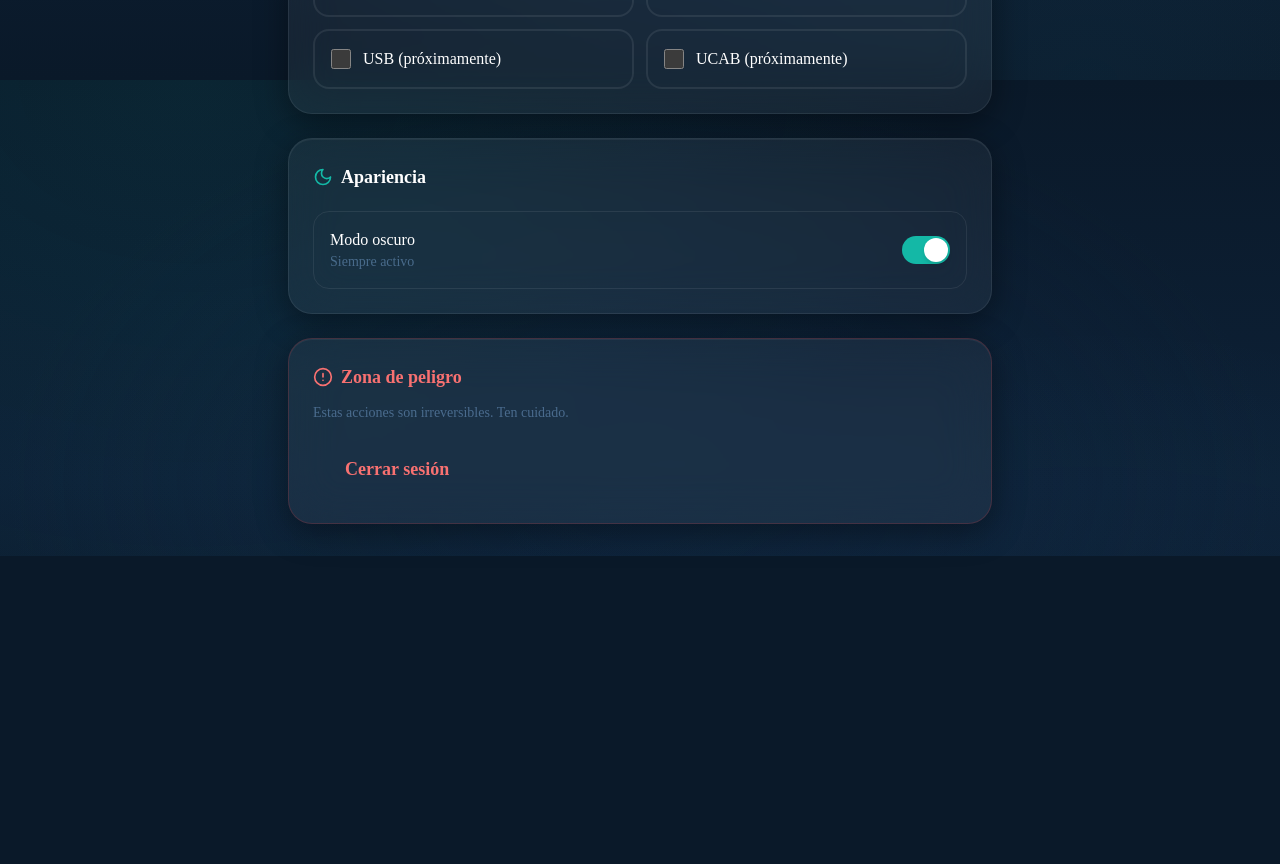
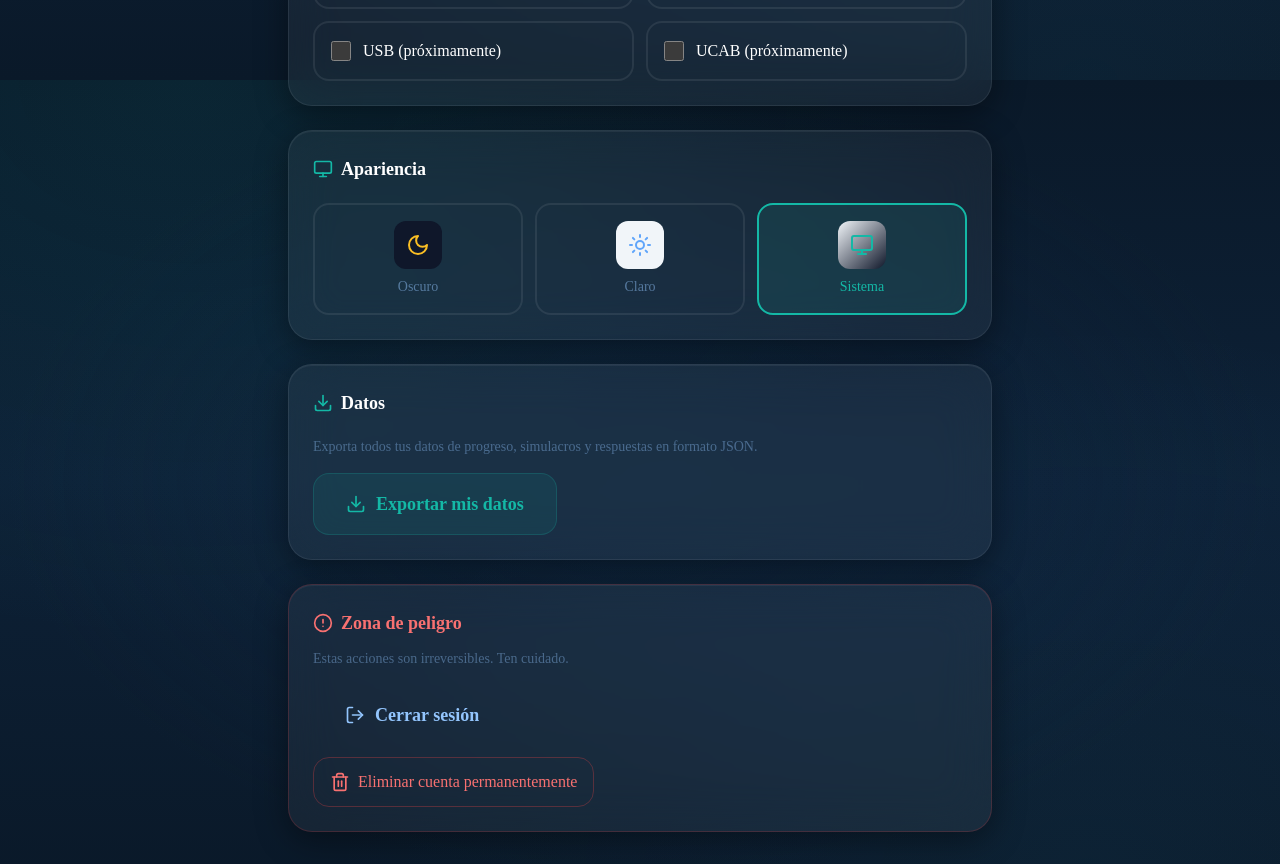
Before and after one commit to guayamuripm-boop/XilexUniversidad, a Next.js app: page /settings in a window 1280 px wide. Shown: the part 720-1584 px from the top of the page. Before the commit the page ends 1276 px from the top, so only its background shows below. Built offline with nearby package versions, Linux system fonts and the light colour scheme; no server answers.

Commit message:
feat: settings page with profile, universities, password change, theme toggle, export data, delete account

```diff
--- a/src/app/settings/page.tsx
+++ b/src/app/settings/page.tsx
@@ -3,9 +3,13 @@
 import { useEffect, useState } from 'react'
 import Link from 'next/link'
 import { createClient } from '@/lib/supabase/client'
-import { GlassCard, GlassButton } from '@/components/ui/glass'
-import { useAuthStore } from '@/lib/store'
-import { Brain, Mail, Shield, Bell, Moon, Save, Loader2, CheckCircle2, AlertCircle, User, Target, ArrowRight } from 'lucide-react'
+import { GlassCard, GlassButton, GlassInput } from '@/components/ui/glass'
+import { useAuthStore, useUIStore } from '@/lib/store'
+import {
+  Brain, Save, CheckCircle2, Target, Moon, Download, Shield, Bell,
+  AlertCircle, LogOut, Trash2, Lock, Sun, Monitor, ArrowRight,
+  User, Eye, EyeOff, Key
+} from 'lucide-react'
 import { cn } from '@/lib/utils'
 
 export const dynamic = 'force-dynamic'
@@ -19,11 +23,17 @@ const universities = [
 
 export default function SettingsPage() {
   const { user, setUser, clearUser } = useAuthStore()
+  const { theme, setTheme } = useUIStore()
+
   const [fullName, setFullName] = useState('')
   const [targetUnis, setTargetUnis] = useState<string[]>([])
   const [saving, setSaving] = useState(false)
   const [saved, setSaved] = useState(false)
-  const [darkMode, setDarkMode] = useState(true)
+
+  const [showDeleteConfirm, setShowDeleteConfirm] = useState(false)
+  const [currentPassword, setCurrentPassword] = useState('')
+  const [showCurrentPass, setShowCurrentPass] = useState(false)
+  const [deleting, setDeleting] = useState(false)
 
   const supabase = createClient()
 
@@ -32,8 +42,6 @@ export default function SettingsPage() {
       setFullName(user.full_name || '')
       setTargetUnis(user.target_universities || [])
     }
-    setDarkMode(true)
-    document.documentElement.classList.add('dark')
   }, [user])
 
   const handleToggleUni = (code: string) => {
@@ -65,6 +73,74 @@ export default function SettingsPage() {
     clearUser()
   }
 
+  const handleThemeChange = (t: 'light' | 'dark' | 'system') => {
+    setTheme(t)
+    if (t === 'dark' || (t === 'system' && window.matchMedia('(prefers-color-scheme: dark)').matches)) {
+      document.documentElement.classList.add('dark')
+    } else {
+      document.documentElement.classList.remove('dark')
+    }
+  }
+
+  const handleExportData = async () => {
+    if (!user) return
+    try {
+      const [progressRes, simsRes] = await Promise.all([
+        supabase.from('user_progress').select('*').eq('user_id', user.id),
+        supabase.from('simulacrums').select('*').eq('user_id', user.id),
+      ])
+
+      const simIds = simsRes.data?.map(s => s.id) || []
+      const simQuestionsRes = await supabase
+        .from('simulacrum_questions')
+        .select('*, question:questions(*)')
+        .in('simulacrum_id', simIds)
+
+      const exportData = {
+        user: { id: user.id, email: user.email, full_name: user.full_name, target_universities: user.target_universities },
+        progress: progressRes?.data || [],
+        simulacrums: simsRes?.data || [],
+        simulacrumQuestions: simQuestionsRes?.data || [],
+        exportedAt: new Date().toISOString(),
+      }
+
+      const blob = new Blob([JSON.stringify(exportData, null, 2)], { type: 'application/json' })
+      const url = URL.createObjectURL(blob)
+      const a = document.createElement('a')
+      a.href = url
+      a.download = `xilex-export-${new Date().toISOString().split('T')[0]}.json`
+      a.click()
+      URL.revokeObjectURL(url)
+    } catch (err) {
+      console.error('Error exportando:', err)
+      alert('Error al exportar datos')
+    }
+  }
+
+  const handleDeleteAccount = async () => {
+    if (!currentPassword || !user) return
+    setDeleting(true)
+    try {
+      // Verify password by trying to sign in
+      const { error: signInError } = await supabase.auth.signInWithPassword({
+        email: user.email,
+        password: currentPassword,
+      })
+      if (signInError) throw signInError
+
+      // Delete user data (cascades should handle related tables)
+      await supabase.auth.admin.deleteUser(user.id)
+      clearUser()
+    } catch (err: any) {
+      console.error('Error eliminando cuenta:', err)
+      alert(err.message || 'Error al eliminar la cuenta. Verifica tu contraseña.')
+    } finally {
+      setDeleting(false)
+      setShowDeleteConfirm(false)
+      setCurrentPassword('')
+    }
+  }
+
   return (
     <div className="min-h-screen">
       <header className="sticky top-0 z-40 glass border-b border-white/[0.08]">
@@ -76,41 +152,38 @@ export default function SettingsPage() {
               </div>
               <span className="font-bold text-xl text-white">XILEX</span>
             </Link>
-            <span className="text-sm text-blue-300/40">Configuraci&oacute;n</span>
+            <span className="text-sm text-blue-300/40">Configuración</span>
           </div>
         </div>
       </header>
 
-      <main className="max-w-3xl mx-auto px-4 sm:px-6 lg:px-8 py-8">
-        <div className="mb-8">
+      <main className="max-w-3xl mx-auto px-4 sm:px-6 lg:px-8 py-8 space-y-6">
+        <div>
           <h1 className="text-2xl sm:text-3xl font-bold text-white mb-2">
-            Configuraci&oacute;n de <span className="text-primary">cuenta</span>
+            Configuración de <span className="text-primary">cuenta</span>
           </h1>
           <p className="text-blue-300/40">Gestiona tu perfil, preferencias y universidades objetivo</p>
         </div>
 
-        <GlassCard className="p-6 mb-6 rounded-3xl">
+        {/* Perfil */}
+        <GlassCard className="p-6 rounded-3xl">
           <h2 className="text-lg font-semibold text-white mb-5 flex items-center gap-2">
             <User className="w-5 h-5 text-primary" />
             Perfil
           </h2>
           <div className="space-y-4">
             <div>
-              <label className="block text-sm font-medium text-blue-200 mb-2">
-                Nombre completo
-              </label>
+              <label className="block text-sm font-medium text-blue-200 mb-2">Nombre completo</label>
               <input
                 type="text"
                 value={fullName}
                 onChange={e => setFullName(e.target.value)}
-                className="w-full px-4 py-3 rounded-2xl border border-white/[0.08] bg-white/[0.04] focus:outline-none focus:ring-2 focus:ring-primary focus:border-transparent text-white"
+                className="w-full px-4 py-3 rounded-2xl border border-white/[0.08] bg-white/[0.04] focus:outline-none focus:ring-2 focus:ring-primary focus:border-transparent text-white placeholder-blue-300/40"
                 placeholder="Tu nombre"
               />
             </div>
             <div>
-              <label className="block text-sm font-medium text-blue-200 mb-2">
-                Email
-              </label>
+              <label className="block text-sm font-medium text-blue-200 mb-2">Email</label>
               <input
                 type="email"
                 value={user?.email || ''}
@@ -134,11 +207,12 @@ export default function SettingsPage() {
                 </>
               )}
             </GlassButton>
-            {saved && <p className="mt-3 text-sm text-accent-emerald flex items-center gap-1"><CheckCircle2 className="w-4 h-4" /> Perfil actualizado</p>}
+            {saved && <p className="mt-3 text-sm text-emerald-400 flex items-center gap-1"><CheckCircle2 className="w-4 h-4" /> Perfil actualizado</p>}
           </div>
         </GlassCard>
 
-        <GlassCard className="p-6 mb-6 rounded-3xl">
+        {/* Universidades objetivo */}
+        <GlassCard className="p-6 rounded-3xl">
           <h2 className="text-lg font-semibold text-white mb-5 flex items-center gap-2">
             <Target className="w-5 h-5 text-primary" />
             Universidades objetivo
@@ -163,28 +237,71 @@ export default function SettingsPage() {
                   onChange={() => handleToggleUni(uni.code)}
                   className="w-5 h-5 text-primary border-primary rounded focus:ring-primary/50"
                 />
-                <span className="font-medium text-white">{uni.name}</span>
+                <span className="text-white">{uni.name}</span>
               </label>
             ))}
           </div>
         </GlassCard>
 
-        <GlassCard className="p-6 mb-6 rounded-3xl">
+        {/* Apariencia */}
+        <GlassCard className="p-6 rounded-3xl">
           <h2 className="text-lg font-semibold text-white mb-5 flex items-center gap-2">
-            <Moon className="w-5 h-5 text-primary" />
+            <Monitor className="w-5 h-5 text-primary" />
             Apariencia
           </h2>
-          <div className="flex items-center justify-between p-4 rounded-2xl border border-white/[0.08]">
-            <div>
-              <p className="font-medium text-white">Modo oscuro</p>
-              <p className="text-sm text-blue-300/40">Siempre activo</p>
+          <div className="grid grid-cols-3 gap-3">
+            {(['dark', 'light', 'system'] as const).map(t => (
+              <button
+                key={t}
+                onClick={() => handleThemeChange(t)}
+                className={cn(
+                  'flex flex-col items-center gap-2 p-4 rounded-2xl border-2 transition-all',
+                  theme === t
+                    ? 'border-primary bg-primary/10'
+                    : 'border-white/[0.08] hover:border-primary/30'
+                )}
+              >
+                <div className={cn(
+                  'w-12 h-12 rounded-xl flex items-center justify-center',
+                  t === 'dark' && 'bg-slate-900',
+                  t === 'light' && 'bg-slate-100',
+                  t === 'system' && 'bg-gradient-to-br from-slate-100 to-slate-900'
+                )}>
+                  {t === 'dark' && <Moon className="w-6 h-6 text-amber-400" />}
+                  {t === 'light' && <Sun className="w-6 h-6 text-blue-400" />}
+                  {t === 'system' && <Monitor className="w-6 h-6 text-primary" />}
                 </div>
-            <div className="relative w-12 h-7 rounded-full bg-primary">
-              <div className="absolute top-0.5 left-5 w-6 h-6 rounded-full bg-white shadow-md transition-transform translate-x-0.5" />
-            </div>
+                <span className={cn('text-sm font-medium', theme === t ? 'text-primary' : 'text-blue-300/50')}>
+                  {t === 'dark' && 'Oscuro'}
+                  {t === 'light' && 'Claro'}
+                  {t === 'system' && 'Sistema'}
+                </span>
+              </button>
+            ))}
           </div>
         </GlassCard>
 
+        {/* Exportar datos */}
+        <GlassCard className="p-6 rounded-3xl">
+          <h2 className="text-lg font-semibold text-white mb-5 flex items-center gap-2">
+            <Download className="w-5 h-5 text-primary" />
+            Datos
+          </h2>
+          <p className="text-sm text-blue-300/40 mb-4">
+            Exporta todos tus datos de progreso, simulacros y respuestas en formato JSON.
+          </p>
+          <GlassButton
+            variant="secondary"
+            onClick={handleExportData}
+            className="w-full sm:w-auto rounded-2xl"
+            size="lg"
+          >
+            <Download className="w-5 h-5" />
+            Exportar mis datos
+          </GlassButton>
+        </GlassCard>
+
+        {/* Zona de peligro */}
         <GlassCard className="p-6 rounded-3xl border border-red-500/20">
           <h2 className="text-lg font-semibold text-red-400 mb-3 flex items-center gap-2">
             <AlertCircle className="w-5 h-5" />
@@ -193,14 +310,70 @@ export default function SettingsPage() {
           <p className="text-sm text-blue-300/40 mb-4">
             Estas acciones son irreversibles. Ten cuidado.
           </p>
+
+          <div className="space-y-3">
             <GlassButton
               variant="ghost"
               onClick={handleSignOut}
-            className="w-full sm:w-auto rounded-2xl border-red-500/20 text-red-400 hover:bg-red-500/10"
+              className="w-full sm:w-auto rounded-2xl border-blue-500/20 text-blue-300 hover:bg-blue-500/10"
               size="lg"
             >
-            Cerrar sesi&oacute;n
+              <LogOut className="w-5 h-5" />
+              Cerrar sesión
             </GlassButton>
+
+            <button
+              onClick={() => setShowDeleteConfirm(true)}
+              className="w-full sm:w-auto flex items-center justify-center gap-2 px-4 py-3 rounded-2xl border border-red-500/30 text-red-400 hover:bg-red-500/10 transition-all"
+            >
+              <Trash2 className="w-5 h-5" />
+              Eliminar cuenta permanentemente
+            </button>
+          </div>
+
+          {/* Delete confirmation modal */}
+          {showDeleteConfirm && (
+            <div className="fixed inset-0 z-50 flex items-center justify-center bg-black/60 backdrop-blur-sm p-4">
+              <GlassCard className="p-6 rounded-3xl max-w-md w-full border-red-500/30" hover={false}>
+                <div className="w-14 h-14 rounded-full bg-red-500/10 flex items-center justify-center mx-auto mb-4">
+                  <AlertCircle className="w-7 h-7 text-red-400" />
+                </div>
+                <h3 className="text-xl font-bold text-white text-center mb-2">Eliminar cuenta</h3>
+                <p className="text-sm text-blue-300/50 text-center mb-6">
+                  Esta acción eliminará permanentemente tu cuenta, todo tu progreso, simulacros y datos. No se puede deshacer.
+                </p>
+                <GlassInput
+                  label="Escribe tu contraseña actual para confirmar"
+                  type={showCurrentPass ? 'text' : 'password'}
+                  value={currentPassword}
+                  onChange={e => setCurrentPassword(e.target.value)}
+                  placeholder="••••••••"
+                  icon={<Lock className="w-5 h-5" />}
+                  togglePassword
+                  showPassword={showCurrentPass}
+                  onTogglePassword={() => setShowCurrentPass(!showCurrentPass)}
+                />
+                <div className="flex gap-3 mt-4">
+                  <GlassButton
+                    variant="ghost"
+                    onClick={() => { setShowDeleteConfirm(false); setCurrentPassword('') }}
+                    className="flex-1 rounded-2xl"
+                    size="lg"
+                  >
+                    Cancelar
+                  </GlassButton>
+                  <GlassButton
+                    onClick={handleDeleteAccount}
+                    disabled={deleting || !currentPassword}
+                    className="flex-1 rounded-2xl border-red-500/20 text-red-400 hover:bg-red-500/10"
+                    size="lg"
+                  >
+                    {deleting ? 'Eliminando...' : 'Eliminar cuenta'}
+                  </GlassButton>
+                </div>
+              </GlassCard>
+            </div>
+          )}
         </GlassCard>
       </main>
     </div>
```
Lines whose indentation alone changed are shown as unchanged.
